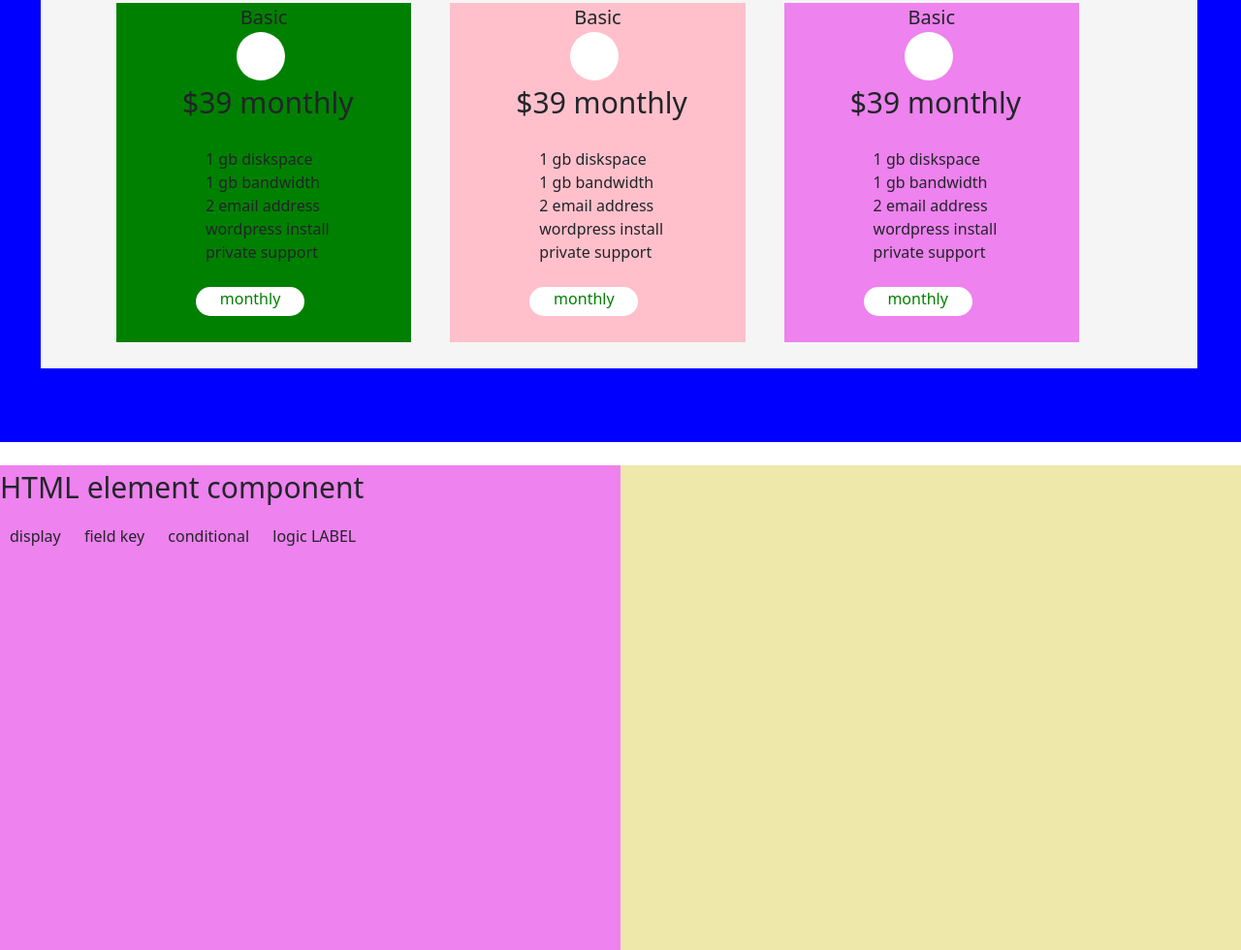
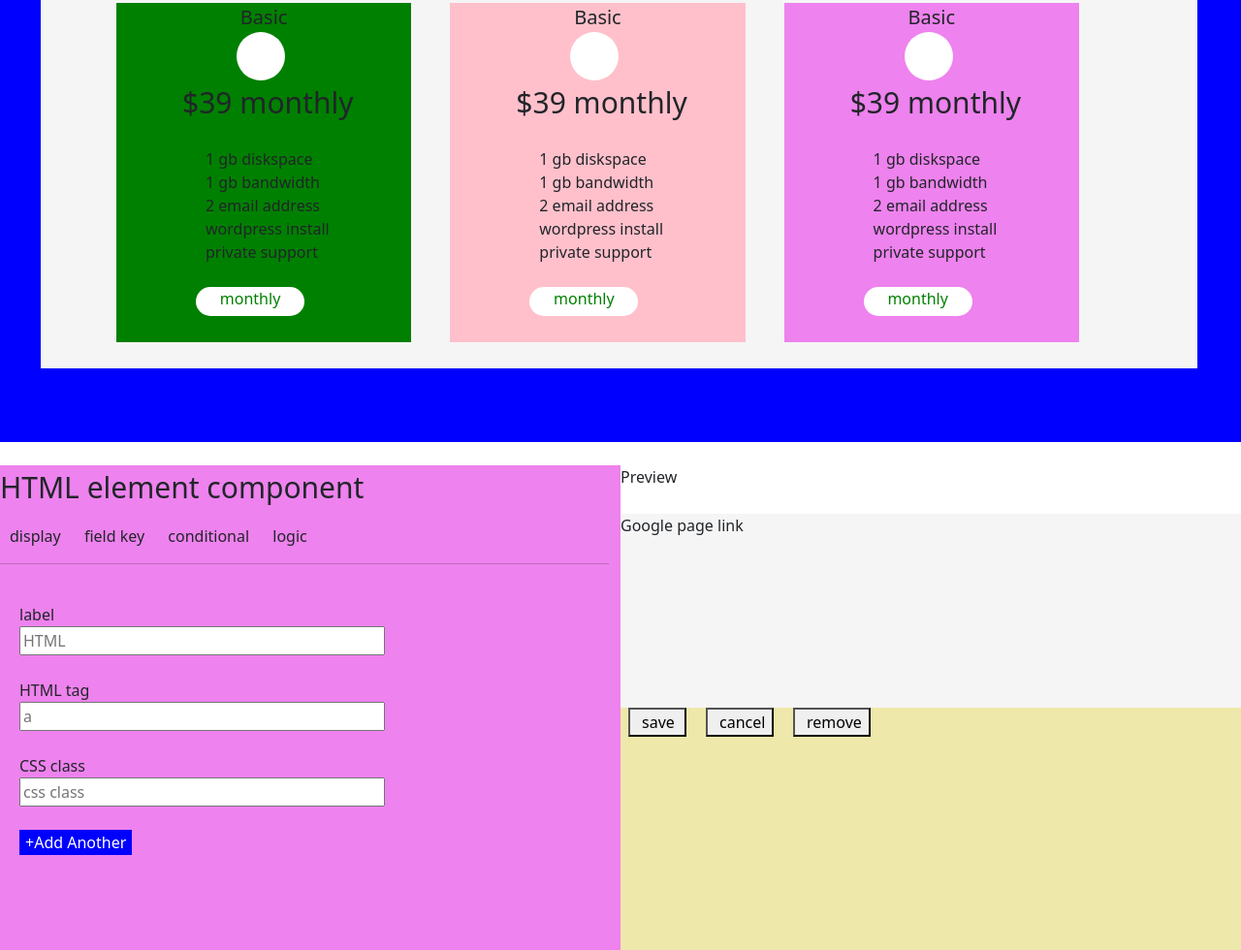
Before and after one commit to riturami/Bootstrap-5, a plain HTML site: page task3.html in a window 1280 px wide. Shown: the part 2834-3814 px from the top of the page at 97% size. Drawn offline with nearby package versions, Linux system fonts and the light colour scheme.

Commit message:
upload data

```diff
--- a/task3.html
+++ b/task3.html
@@ -228,15 +228,34 @@
 <span style="margin-left: 20px;">field key</span>
 <span style="margin-left: 20px;">conditional</span>
 <span style="margin-left: 20px;">logic</span>
+<br><hr><br>
+<span style="margin-left: 20px;">label</span><br>
+<input type="text"placeholder="HTML"style="margin-left: 20px;width:60%;"><br><br>
+<span style="margin-left: 20px;">HTML tag</span><br>
+<input type="text"placeholder="a"style="margin-left:20px;width:60%;"><br><br>
+<span style="margin-left: 20px;">CSS class</span><br>
+<input type="text"placeholder="css class"style="margin-left:20px;width:60%;"><br><br>
+<button style="border: none;background-color: blue;color: white;margin-left: 20px;">+Add Another</button>
+</div>
 
-<span>LABEL</span>
-<div></div>
+
+<div class="col-md-6" style="background-color:palegoldenrod;height: 500px;padding: 0;">
+<div class="col-md-12" style="background-color: white;height: 50px;border: 1px;">Preview</div>
+<div class="col-md-12"style="background-color:whitesmoke;height:200px;border:1px;border-color:black">Google page link</div>
+<div class="row">
+<button style="width: 60px;margin-left: 20px;">save</button>
+<button style="width: 70px;margin-left: 20px;">cancel</button>
+<button style="width: 80px;margin-left: 20px;">remove</button>
+</div>
+
+
+
+
 
 
 
 
 </div>
-<div class="col-md-6" style="background-color:palegoldenrod;height: 500px;"></div>
 </div>
 </div>
 
```
